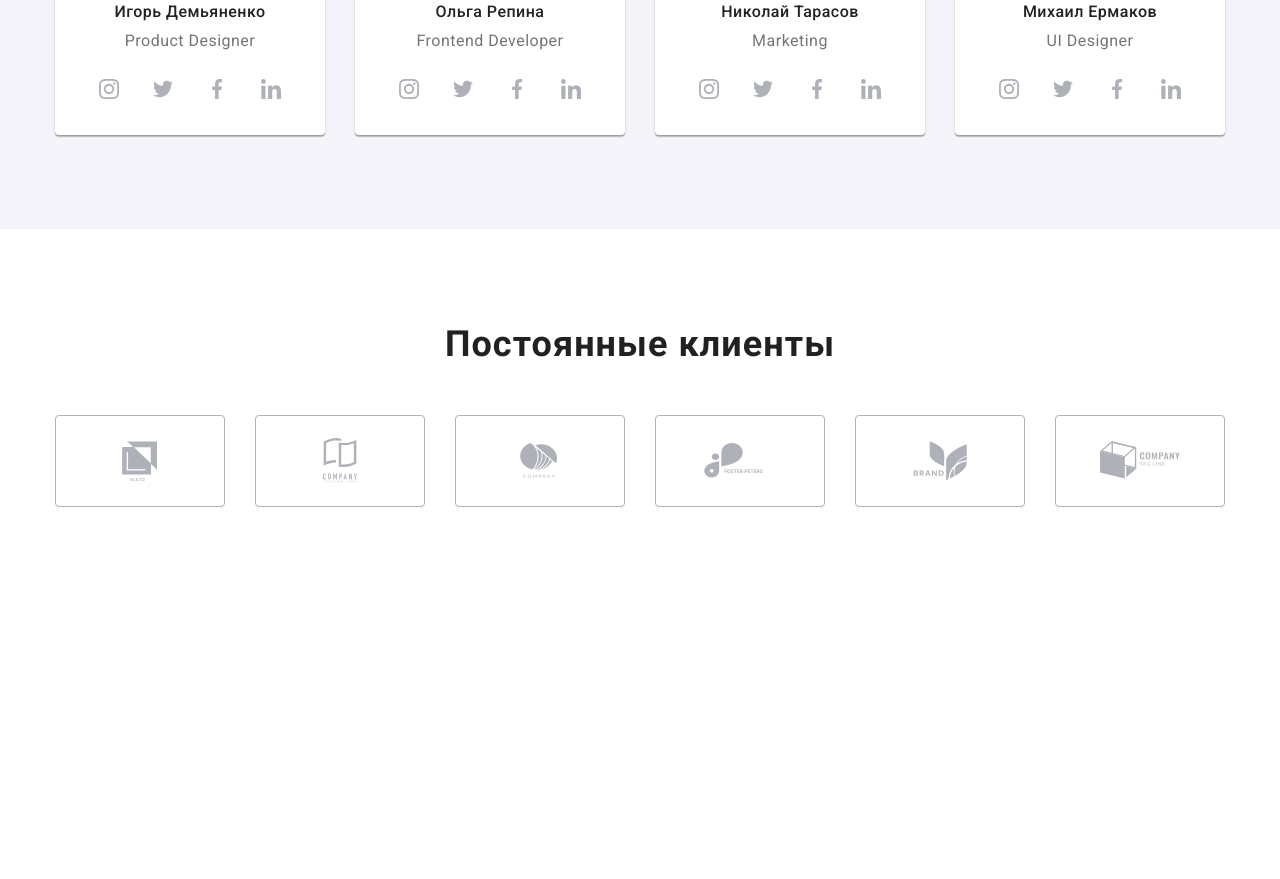
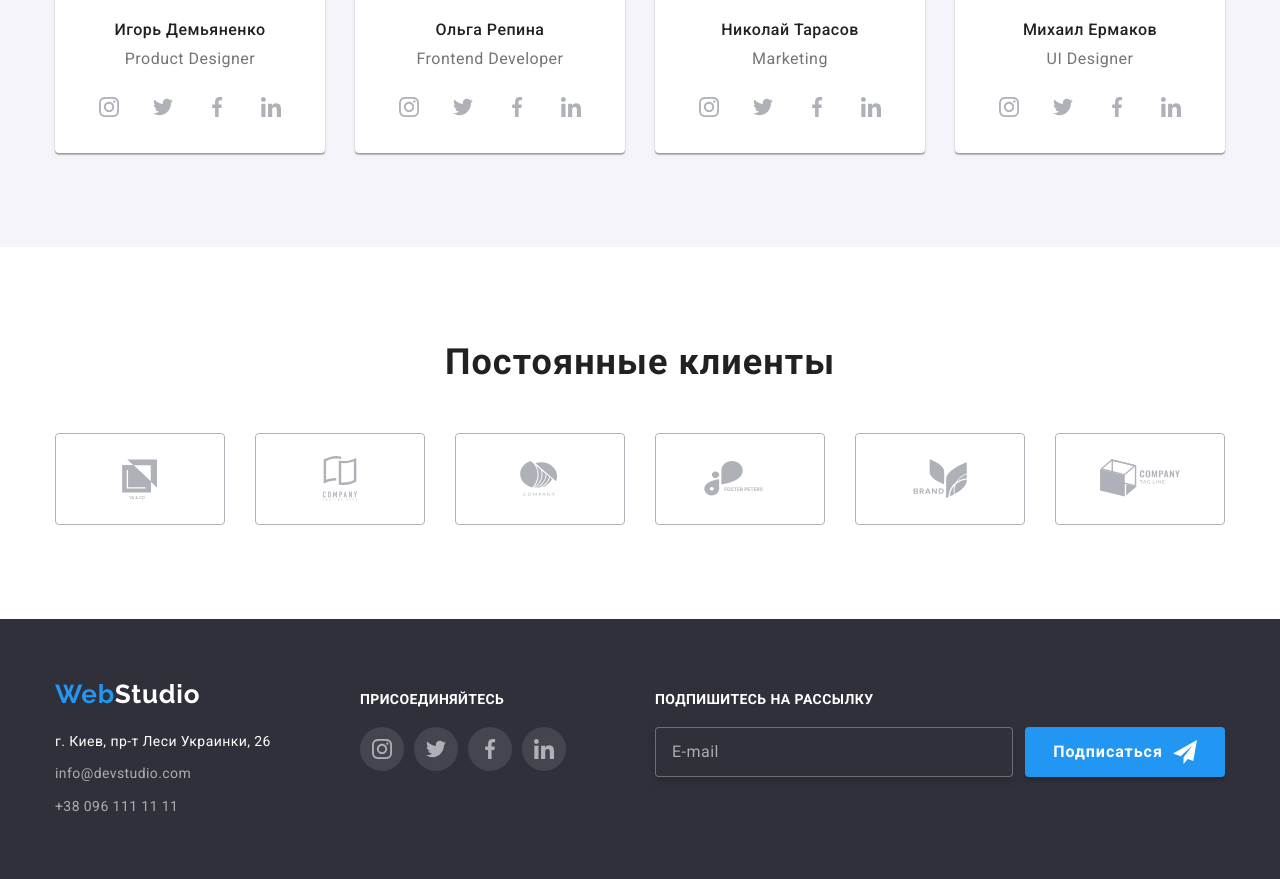
Before and after one commit to ira-panchyshyn/goit-markup-hw-08, a plain HTML site: page index.html in a window 1280 px wide. Shown: the part 973-1852 px from the top of the page. Before the commit the page ends 1574 px from the top, so only its background shows below. Drawn offline with nearby package versions, Linux system fonts and the light colour scheme; files that its build step writes are made by us from their sources.

Commit message:
added mobile styles for footer

```diff
--- a/index.html
+++ b/index.html
@@ -450,7 +450,7 @@
         </div>
       </section>
     </main>
-    <!-- <footer class="footer">
+    <footer class="footer">
       <div class="container footer__container">
         <div class="footer__information">
           <div>
@@ -485,8 +485,7 @@
             </ul>
           </address>
         </div>
-        <div class="footer__details">
-          <div class="social">
+        <div class="social footer__social">
           <h3 class="social__title">Присоединяйтесь</h3>
           <ul class="list social__list">
             <li class="social__item">
@@ -539,7 +538,7 @@
             </li>
           </ul>
         </div>
-          <div class="subscribe">
+        <div class="subscribe footer__subscribe">
           <h3 class="subscribe__title">Подпишитесь на рассылку</h3>
           <form action="#" class="subscribe__form">
             <input
@@ -557,8 +556,7 @@
           </form>
         </div>
       </div>
-      </div>
-    </footer> -->
+    </footer>
     <!-- <div class="backdrop is-hidden" data-modal>
       <div class="modal">
         <button class="modal__close" type="button" data-modal-close>
--- a/sass/components/_logo.scss
+++ b/sass/components/_logo.scss
@@ -1,17 +1,12 @@
 .logo {
   font-family: Raleway;
   font-weight: 700;
-  font-size: 26px;
+  font-size: 24px;
   line-height: 1.19;
   letter-spacing: 0.03em;
-  // display: block;
-
-  @media screen and (min-width: $tablet) {
-    margin-right: 88px;
-  }
 
   @media screen and (min-width: $desktop) {
-    margin-right: 94px;
+    font-size: 26px;
   }
 
   &--accent {
--- a/sass/layout/_footer.scss
+++ b/sass/layout/_footer.scss
@@ -2,6 +2,11 @@
   background-color: var(--dark-background-color);
   padding-top: 60px;
   padding-bottom: 60px;
+  text-align: center;
+
+  @media screen and (min-width: $desktop) {
+    text-align: left;
+  }
 
   &__address {
     font-style: normal;
@@ -28,22 +33,59 @@
   }
 
   &__container {
-    display: flex;
+    // display: flex;
+
+    @media screen and (min-width: $tablet) {
+      display: flex;
+      flex-wrap: wrap;
+    }
+  }
+
+  &__social {
+    margin-left: auto;
+
+    @media screen and (min-width: $tablet) {
+      padding-top: 5px;
+    }
+
+    @media screen and (min-width: $desktop) {
+      padding-top: 12px;
+    }
+  }
+
+  &__subscribe {
+    margin: 0 auto;
+
+    @media screen and (min-width: $desktop) {
+      margin-right: 0;
+      margin-left: auto;
+      padding-top: 12px;
+    }
   }
 
   &__information {
-    margin-right: 70px;
+    // margin-right: 70px;
+    margin-bottom: 60px;
+
+    @media screen and (min-width: $tablet) {
+      margin-bottom: 0;
+    }
   }
 
   &__details {
-    padding-top: 12px;
-    display: flex;
-    justify-content: center;
+    // padding-top: 12px;
+    // display: flex;
+    // justify-content: center;
   }
 }
 
 .subscribe {
-  margin-left: 93px;
+  // margin-left: 93px;
+  margin-top: 60px;
+
+  @media screen and (min-width: $desktop) {
+    margin-top: 0;
+  }
 
   &__icon {
     fill: currentColor;
@@ -53,19 +95,37 @@
   }
 
   &__form {
-    display: flex;
-    justify-content: center;
-    align-items: center;
+    // display: flex;
+    // justify-content: center;
+    // align-items: center;
+
+    @media screen and (min-width: $tablet) {
+      display: flex;
+      justify-content: center;
+      align-items: center;
+      flex-direction: column;
+    }
+
+    @media screen and (min-width: $desktop) {
+      flex-direction: row;
+    }
   }
 
   &__input {
-    width: 358px;
+    // width: 358px;
+    width: 450px;
     height: 50px;
     border: 1px solid rgba(255, 255, 255, 0.3);
     filter: drop-shadow(0px 4px 4px rgba(0, 0, 0, 0.15));
     border-radius: 4px;
     background-color: var(--dark-background-color);
     padding-left: 16px;
+    margin-bottom: 20px;
+
+    @media screen and (min-width: $desktop) {
+      width: 358px;
+      margin-bottom: 0;
+    }
   }
 
   &__input,
--- a/sass/layout/_header.scss
+++ b/sass/layout/_header.scss
@@ -1,9 +1,11 @@
 .header {
   background-color: var(--main-background-color);
-  padding-top: 24px;
-  padding-bottom: 25px;
   border-bottom: 1px solid #ececec;
   padding: 16px 0;
+
+  @media screen and (min-width: $desktop) {
+    padding: 25px 0;
+  }
 
   .header-button__close {
     @media screen and (min-width: $tablet) {
@@ -115,7 +117,15 @@
   }
 
   &__logo {
-    margin-right: 93px;
+    // margin-right: 93px;
+    @media screen and (min-width: $tablet) {
+      margin-right: 88px;
+    }
+
+    @media screen and (min-width: $desktop) {
+      margin-right: 94px;
+      font-size: 26px;
+    }
   }
 
   &__icon {
```
Lines whose indentation alone changed are shown as unchanged.
